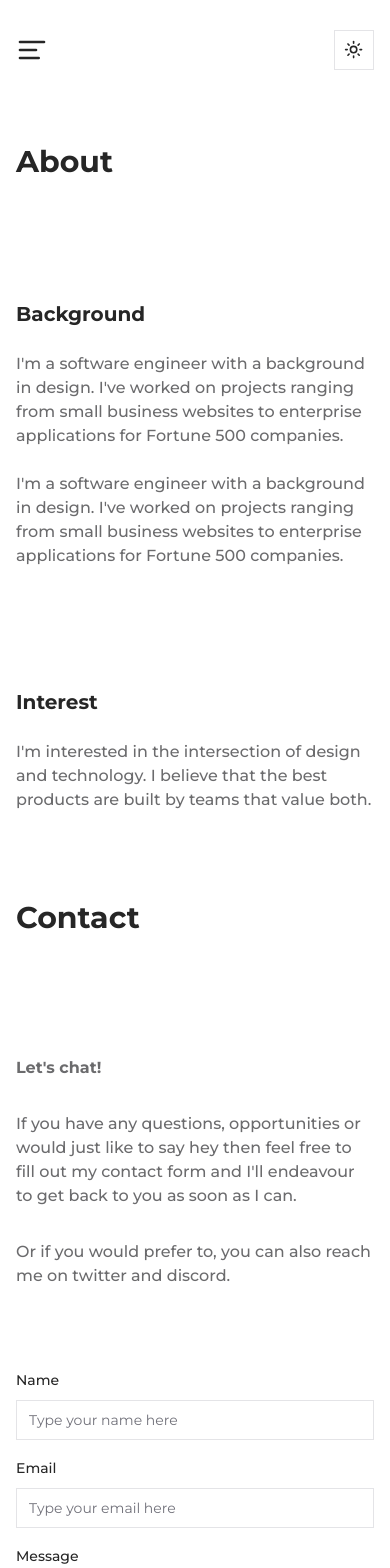
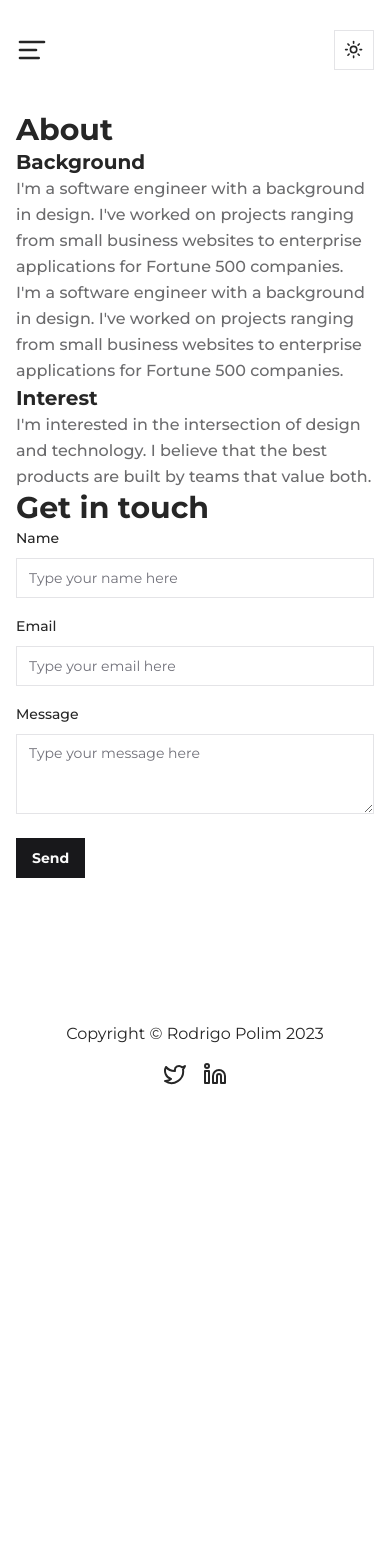
Before and after one commit to rbpolim/portfolio-v2, a Next.js app: page /about in a window 390 px wide. Shown: the top 1568 px of the page. After the commit the page ends 1118 px from the top, so only its background shows below. Built offline with nearby package versions, Linux system fonts and the light colour scheme.

Commit message:
feat: created text component and replace

```diff
--- a/app/(site)/(routes)/about/page.tsx
+++ b/app/(site)/(routes)/about/page.tsx
@@ -1,31 +1,28 @@
+import { Text } from "@/components/text"
+import { Heading } from "@/components/heading"
 import { Bounded } from "@/components/bounded"
 import { ContactForm } from '@/components/contact-form'
 
 const AboutPage = () => {
   return (
-    <Bounded>
-      <div className="flex flex-col justify-center max-w-2xl mx-auto py-[80px] gap-y-6">
-        <h2 className="mt-16 text-3xl font-bold md:text-5xl">About</h2>
-        <div className="mt-24 space-y-6">
-          <h4 className="text-xl font-bold md:text-2xl">Background</h4>
-          <p className="text-base font-medium leading-6 text-foreground/60">
-            I&apos;m a software engineer with a background in design. I&apos;ve worked on
-            projects ranging from small business websites to enterprise applications
-            for Fortune 500 companies.
-          </p>
-          <p className="text-base font-medium leading-6 text-foreground/60">
-            I&apos;m a software engineer with a background in design. I&apos;ve worked on
-            projects ranging from small business websites to enterprise applications
-            for Fortune 500 companies.
-          </p>
-        </div>
-        <div className="mt-24 space-y-6">
-          <h4 className="text-xl font-bold md:text-2xl">Interest</h4>
-          <p className="text-base font-medium leading-6 text-foreground/60">
-            I&apos;m interested in the intersection of design and technology. I believe
-            that the best products are built by teams that value both.
-          </p>
-        </div>
+    <Bounded className="py-28">
+      <div className="w-full max-w-2xl mx-auto">
+        <Heading>About</Heading>
+        <Heading size="sm" asChild>
+          <h3>Background</h3>
+        </Heading>
+        <Text>
+          I&apos;m a software engineer with a background in design. I&apos;ve worked on projects ranging from small business websites to enterprise applications for Fortune 500 companies.
+        </Text>
+        <Text>
+          I&apos;m a software engineer with a background in design. I&apos;ve worked on projects ranging from small business websites to enterprise applications for Fortune 500 companies.
+        </Text>
+        <Heading size="sm" asChild>
+          <h3>Interest</h3>
+        </Heading>
+        <Text>
+          I&apos;m interested in the intersection of design and technology. I believe that the best products are built by teams that value both.
+        </Text>
         <ContactForm />
       </div>
     </Bounded>
--- a/components/contact-form.tsx
+++ b/components/contact-form.tsx
@@ -4,8 +4,8 @@ import { useRouter } from "next/navigation"
 import { useForm } from "react-hook-form"
 import { useState } from "react"
 import { zodResolver } from "@hookform/resolvers/zod"
+import toast from "react-hot-toast"
 import { z } from "zod"
-import toast from "react-hot-toast"
 
 import { Input } from "@/components/ui/input"
 import { Button } from '@/components/ui/button'
@@ -59,19 +59,7 @@ export const ContactForm = () => {
 
   return (
     <>
-      <h2 className="mt-16 text-3xl font-bold md:text-5xl">
-        Contact
-      </h2>
-      <div className="grid grid-cols-1 gap-20 mt-24 md:grid-cols-2">
-        <div className="space-y-8 text-foreground/60">
-          <h4 className="font-bold">Let&apos;s chat!</h4>
-          <p className="text-base font-medium leading-6 ">
-            If you have any questions, opportunities or would just like to say hey then feel free to fill out my contact form and I&apos;ll endeavour to get back to you as soon as I can.
-          </p>
-          <p className="text-base font-medium leading-6">
-            Or if you would prefer to, you can also reach me on twitter and discord.
-          </p>
-        </div>
+      <Heading>Get in touch</Heading>
       <Form {...form}>
         <form
           className="w-full space-y-6"
@@ -135,7 +123,6 @@ export const ContactForm = () => {
           </Button>
         </form>
       </Form>
-      </div>
     </>
   )
 }
--- a/components/earth-canvas.tsx
+++ b/components/earth-canvas.tsx
@@ -14,7 +14,7 @@ export const Earth = ({ isMobile }: EarthProps) => {
   return (
     <primitive
       object={earth.scene}
-      scale={isMobile ? 2.0 : 2.4}
+      scale={isMobile ? 1.8 : 2.0}
       position-y={0}
       rotation-y={0}
     />
--- a/components/heading.tsx
+++ b/components/heading.tsx
@@ -1,14 +1,30 @@
+import { cn } from "@/lib/utils"
+import { Slot } from "@radix-ui/react-slot"
+
 type HeadingProps = {
-  title: string
+  children: React.ReactNode
+  size?: 'sm' | 'md' | 'lg'
+  className?: string
+  asChild?: boolean
 }
 
-export const Heading = ({ title }: HeadingProps) => {
+export const Heading = ({
+  children,
+  className,
+  size = 'md',
+  asChild
+}: HeadingProps) => {
+  const Component = asChild ? Slot : 'h2'
+
   return (
-    <div className="flex items-center gap-x-4">
-      <h2 className="text-5xl font-black md:text-7xl">
-        {title}
-      </h2>
-      <div className="rounded-full sm:w-full sm:h-1 bg-foreground" />
-    </div>
+    <Component className={cn(
+      'leading-relaxed font-bold',
+      size === 'sm' && 'text-xl md:text-2xl',
+      size === 'md' && 'text-3xl md:text-5xl',
+      size === 'lg' && 'text-5xl md:text-7xl',
+      className
+    )}>
+      {children}
+    </Component>
   )
 }
--- a/components/nav-routes.tsx
+++ b/components/nav-routes.tsx
@@ -40,8 +40,12 @@ export const NavRoutes = () => {
             </Link>
           </li>
         ))}
-        <li className="hover:text-neutral-500">
-          CV
+        <li>
+          <Link
+            href='/cv-rbpolim.pdf' className="hover:text-neutral-500"
+          >
+            CV
+          </Link>
         </li>
       </ul>
     </nav>
--- a/components/sections/hero-section.tsx
+++ b/components/sections/hero-section.tsx
@@ -4,8 +4,8 @@ import { EarthCanvas } from '@/components/earth-canvas'
 
 export const HeroSection = () => {
   return (
-    <Bounded className="flex items-center h-screen pt-10">
-      <div className="grid md:grid-cols-2 place-items-center">
+    <Bounded className="flex items-center h-screen">
+      <div className="grid h-full md:grid-cols-2 place-items-center">
         <div className="flex flex-col items-start justify-between w-full h-full space-y-4 max-h-96">
           <div className="space-y-4">
             <div className="flex flex-col items-start text-2xl">
--- a/components/sections/projects-section.tsx
+++ b/components/sections/projects-section.tsx
@@ -7,7 +7,9 @@ import { featuredProjects } from "@/constants/projects"
 export const ProjectsSection = () => {
   return (
     <Bounded>
-      <Heading title="featured projects" />
+      <Heading size="lg" className="font-black">
+        Featured projects
+      </Heading>
       <div className="grid grid-cols-1 gap-10 mt-16 md:grid-cols-2">
         {featuredProjects.map((project) => (
           <ProjectCard
--- /dev/null
+++ b/components/text.tsx
@@ -0,0 +1,26 @@
+import { Slot } from "@radix-ui/react-slot"
+
+import { cn } from "@/lib/utils"
+
+type TextProps = {
+  children: React.ReactNode
+  className?: string
+  asChild?: boolean
+}
+
+export const Text = ({
+  children,
+  className,
+  asChild
+}: TextProps) => {
+  const Component = asChild ? Slot : 'p'
+
+  return (
+    <Component className={cn(
+      'leading-relaxed font-medium text-foreground/60',
+      className
+    )}>
+      {children}
+    </Component>
+  )
+}
```
Lines whose indentation alone changed are shown as unchanged.
